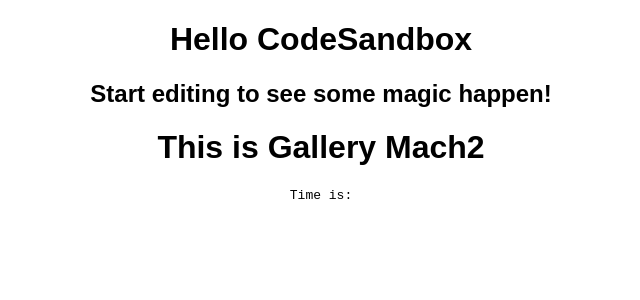
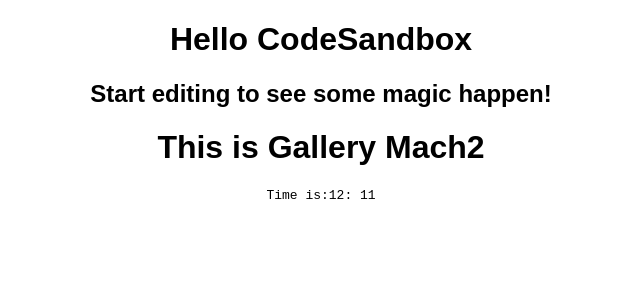
Before and after one commit to RaymondByczko/hungry-bell-vgq5td, a React (Create React App) app: page / in a window 1280 px wide. Shown: the top 300 px of the page, without its empty margins (319-959 px from the left). Built offline with nearby package versions, Linux system fonts and the light colour scheme.

Commit message:
Another draft with Time this time. Added minutes.

```diff
--- a/src/App.js
+++ b/src/App.js
@@ -8,7 +8,7 @@
       <h1>Hello CodeSandbox</h1>
       <h2>Start editing to see some magic happen!</h2>
       <Gallery></Gallery>
-      <Time timeObject={{ h: 12 }}></Time>
+      <Time timeObject={{ h: 12, m: 11 }}></Time>
     </div>
   );
 }
--- a/src/Time.js
+++ b/src/Time.js
@@ -1,3 +1,7 @@
 export default function Time({ timeObject }) {
-  return <pre>Time is:</pre>;
+  return (
+    <pre>
+      Time is:{timeObject.h}: {timeObject.m}
+    </pre>
+  );
 }
```
